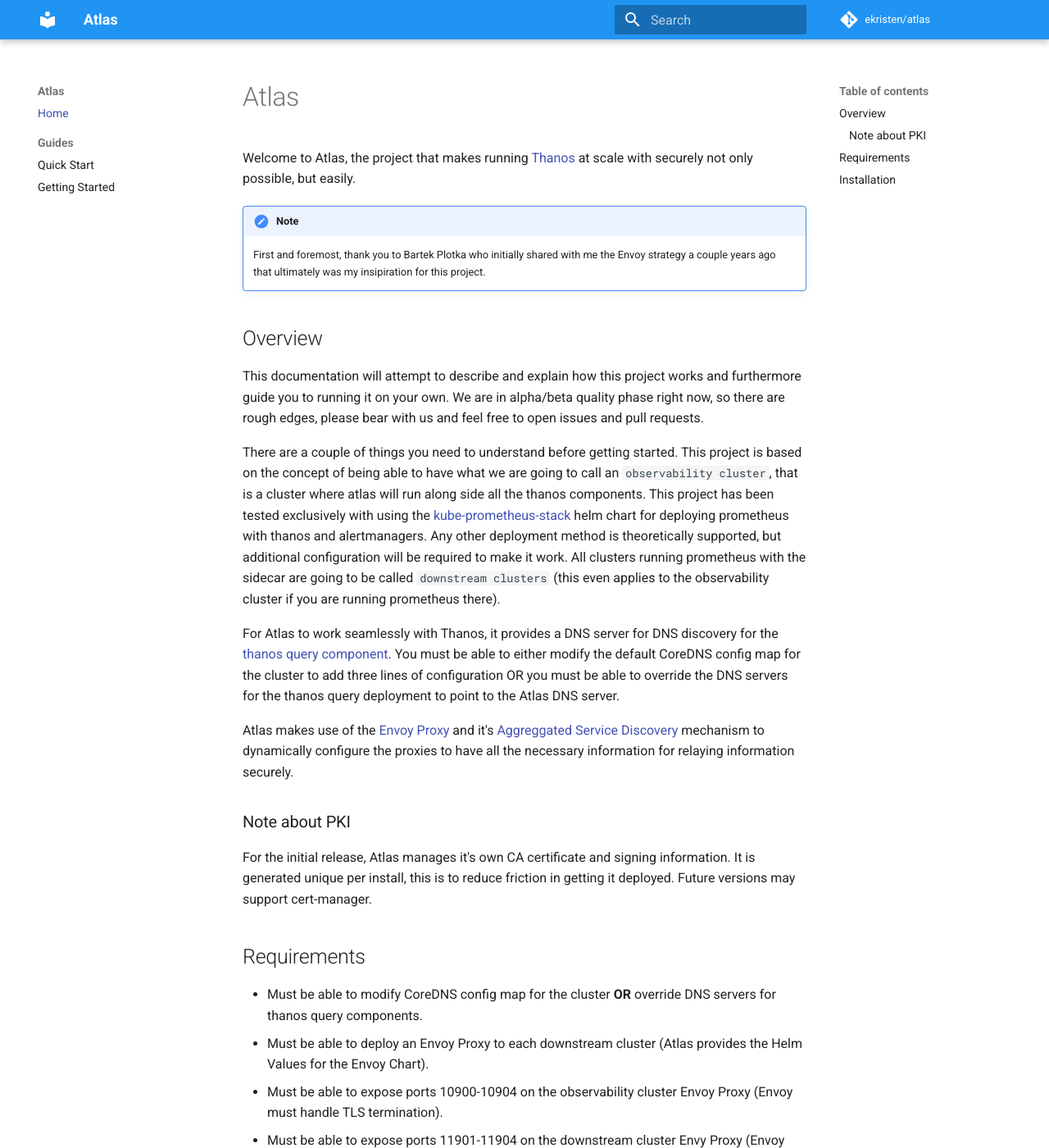
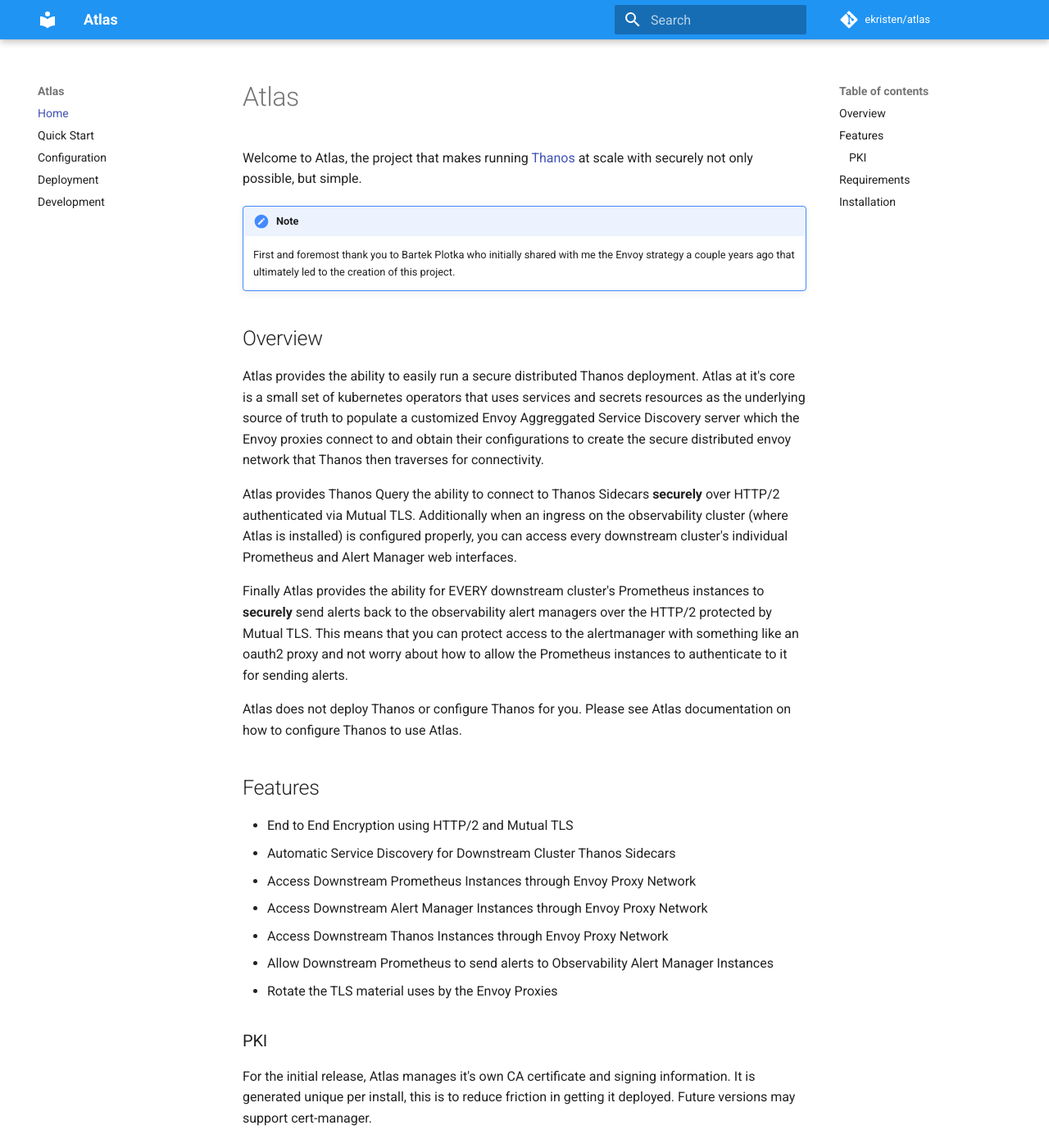
Before and after one commit to goatlas-io/atlas, an MkDocs documentation site: the page built from docs/index.md, in a window 1280 px wide and 1400 px high. Shown: the whole window at 82% size. Built offline with MkDocs 1.6.1 and Material for MkDocs 9.7.7, drawn with Linux system fonts in a browser that asks for light colours; comment, search, counter and statistics services are not loaded; some of the changed text lies outside the part shown.

Commit message:
working on docs for open source release

```diff
--- a/docs/index.md
+++ b/docs/index.md
@@ -1,21 +1,31 @@
 # Atlas
 
-Welcome to Atlas, the project that makes running [Thanos](https://thanos.io/) at scale with securely not only possible, but easily.
+Welcome to Atlas, the project that makes running [Thanos](https://thanos.io/) at scale with securely not only possible, but simple.
 
 !!! note
-    First and foremost, thank you to Bartek Plotka who initially shared with me the Envoy strategy a couple years ago that ultimately was my insipiration for this project.
+    First and foremost thank you to Bartek Plotka who initially shared with me the Envoy strategy a couple years ago that ultimately led to the creation of this project.
 
 ## Overview
 
-This documentation will attempt to describe and explain how this project works and furthermore guide you to running it on your own. We are in alpha/beta quality phase right now, so there are rough edges, please bear with us and feel free to open issues and pull requests.
+Atlas provides the ability to easily run a secure distributed Thanos deployment. Atlas at it's core is a small set of kubernetes operators that uses services and secrets resources as the underlying source of truth to populate a customized Envoy Aggreggated Service Discovery server which the Envoy proxies connect to and obtain their configurations to create the secure distributed envoy network that Thanos then traverses for connectivity.
 
-There are a couple of things you need to understand before getting started. This project is based on the concept of being able to have what we are going to call an `observability cluster`, that is a cluster where atlas will run along side all the thanos components. This project has been tested exclusively with using the [kube-prometheus-stack](https://github.com/prometheus-community/helm-charts/tree/main/charts/kube-prometheus-stack) helm chart for deploying prometheus with thanos and alertmanagers. Any other deployment method is theoretically supported, but additional configuration will be required to make it work. All clusters running prometheus with the sidecar are going to be called `downstream clusters` (this even applies to the observability cluster if you are running prometheus there).
+Atlas provides Thanos Query the ability to connect to Thanos Sidecars **securely** over HTTP/2 authenticated via Mutual TLS. Additionally when an ingress on the observability cluster (where Atlas is installed) is configured properly, you can access every downstream cluster's individual Prometheus and Alert Manager web interfaces.
 
-For Atlas to work seamlessly with Thanos, it provides a DNS server for DNS discovery for the [thanos query component](https://thanos.io/tip/components/query.md/). You must be able to either modify the default CoreDNS config map for the cluster to add three lines of configuration OR you must be able to override the DNS servers for the thanos query deployment to point to the Atlas DNS server.
+Finally Atlas provides the ability for EVERY downstream cluster's Prometheus instances to **securely** send alerts back to the observability alert managers over the HTTP/2 protected by Mutual TLS. This means that you can protect access to the alertmanager with something like an oauth2 proxy and not worry about how to allow the Prometheus instances to authenticate to it for sending alerts.
 
-Atlas makes use of the [Envoy Proxy](https://www.envoyproxy.io/) and it's [Aggreggated Service Discovery](https://www.envoyproxy.io/docs/envoy/latest/intro/arch_overview/operations/dynamic_configuration) mechanism to dynamically configure the proxies to have all the necessary information for relaying information securely.
+Atlas does not deploy Thanos or configure Thanos for you. Please see Atlas documentation on how to configure Thanos to use Atlas.
 
-### Note about PKI
+## Features
+
+- End to End Encryption using HTTP/2 and Mutual TLS
+- Automatic Service Discovery for Downstream Cluster Thanos Sidecars
+- Access Downstream Prometheus Instances through Envoy Proxy Network
+- Access Downstream Alert Manager Instances through Envoy Proxy Network
+- Access Downstream Thanos Instances through Envoy Proxy Network
+- Allow Downstream Prometheus to send alerts to Observability Alert Manager Instances
+- Rotate the TLS material uses by the Envoy Proxies
+
+### PKI
 
 For the initial release, Atlas manages it's own CA certificate and signing information. It is generated unique per install, this is to reduce friction in getting it deployed. Future versions may support cert-manager.
 
@@ -28,4 +38,6 @@ For the initial release, Atlas manages it's own CA certificate and signing infor
 
 ## Installation
 
-The installation is broken down between the Observability cluster which is where Atlas is installed and then downstream clusters which are what Atlas ends up providing access to. All installations are done via Helm. The Atlas command line binary provides commands to add a cluster and retrieve it's helm values. Once you've retrieved the helm values you can install the envoy proxy on the downstream clusters.
+The installation is broken down between the Observability cluster which is where Atlas is installed and then downstream clusters which are what Atlas ends up providing access to. All deployments are done via Helm. The Atlas command line binary provides commands to add a cluster and retrieve it's helm values. Once you've retrieved the helm values you can install the envoy proxy on the downstream clusters.
+
+See the [full deployment documentation](deployment.md)
--- a/mkdocs.yml
+++ b/mkdocs.yml
@@ -25,12 +25,13 @@ markdown_extensions:
       guess_lang: false
   - toc:
       permalink: true
-  - pymdownx.superfences:
-      highlight_code: true
+  - pymdownx.superfences
   - pymdownx.tabbed
+  - pymdownx.highlight
 
 nav:
   - Home: index.md
-  - Guides:
-      - Quick Start: guides/quick-start.md
-      - Getting Started: guides/getting-started.md
+  - Quick Start: quick-start.md
+  - Configuration: configuration.md
+  - Deployment: deployment.md
+  - Development: development.md
```
Also changed, not shown: README.md (+6 -83 lines), docs/configuration.md (added, +27 -0 lines), docs/deployment.md (added, +148 -0 lines), docs/development.md (added, +13 -0 lines), docs/guides/getting-started.md (deleted, +0 -24 lines), docs/guides/quick-start.md (deleted, +0 -24 lines), docs/quick-start.md (added, +20 -0 lines).
